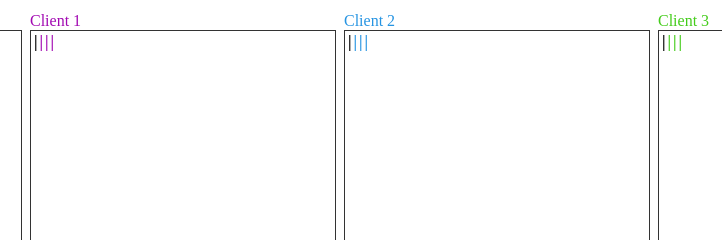
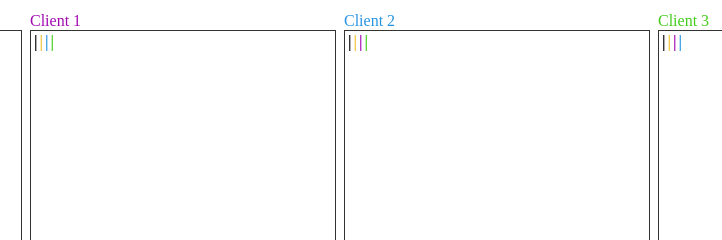
Before and after one commit to leboeuf/realtime-edit-poc, a plain HTML site: page index.html in a window 1280 px wide. Shown: the top 240 px of the page, 296-1018 px from the left. Drawn offline with nearby package versions, Linux system fonts and the light colour scheme.

Commit message:
Fix bug where cursors wouldn't get the right color

```diff
--- a/index.html
+++ b/index.html
@@ -72,7 +72,7 @@ function pushCursor(clientId)
 			continue;
 
 		var client = _clients[i];
-		client.outputTarget.html(client.outputTarget.html() + '<span class="cursor client'+i+'">|</span>');
+		client.outputTarget.html(client.outputTarget.html() + '<span class="cursor client'+clientId+'">|</span>');
 	}
 }
 
```
